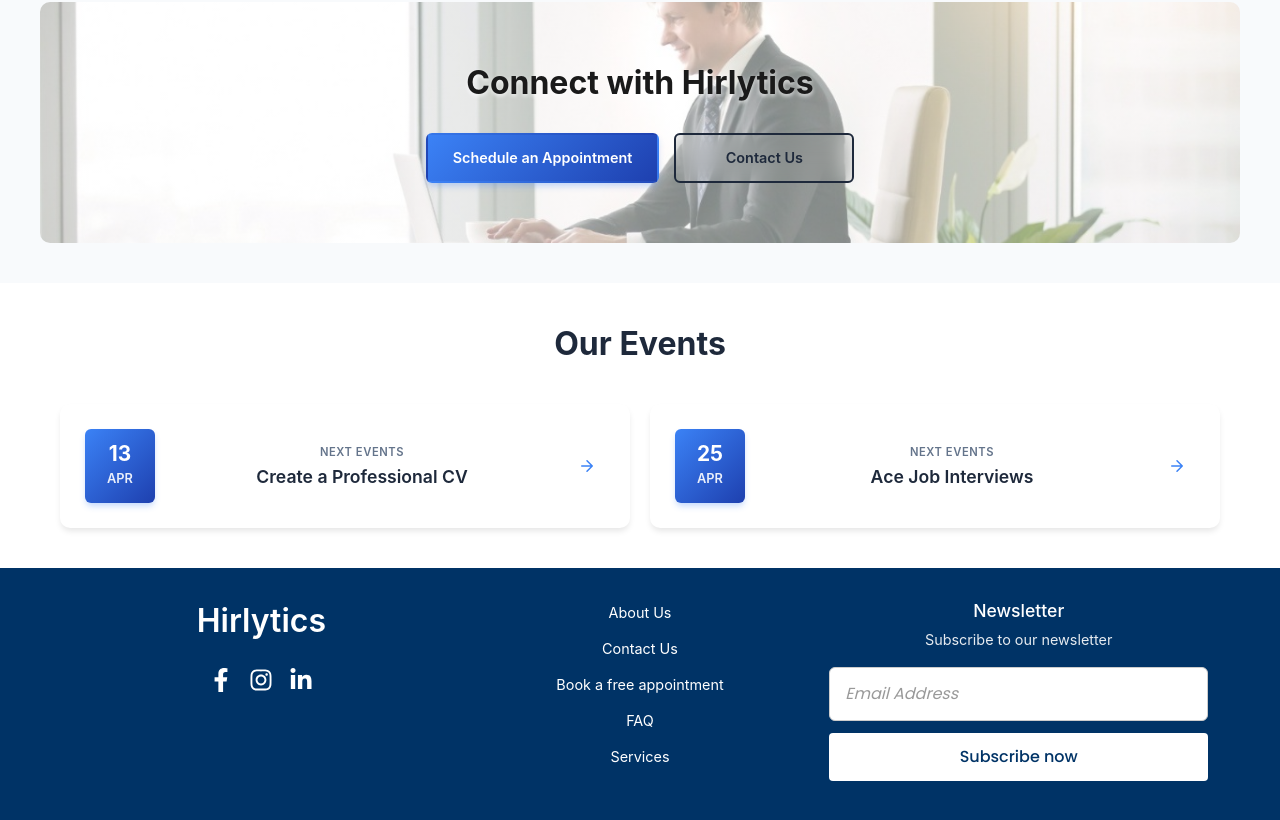
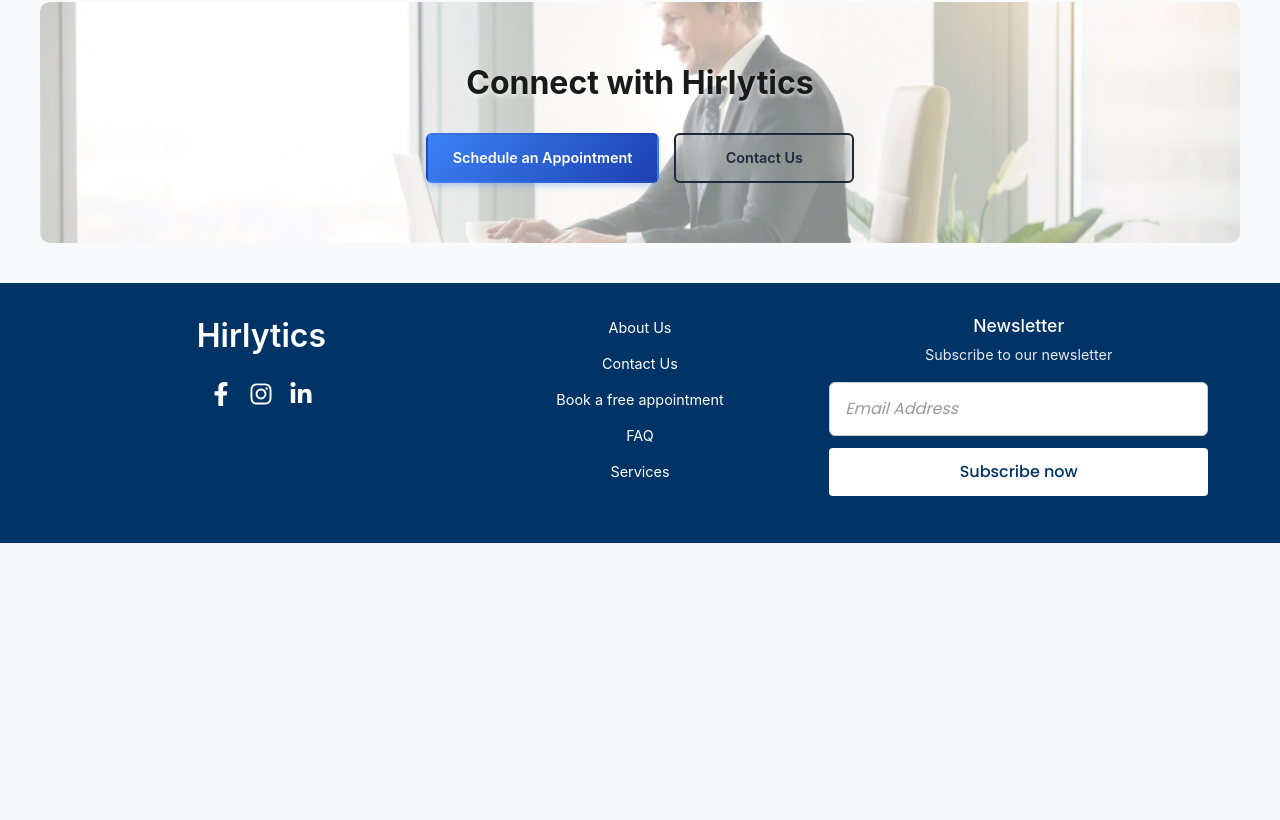
Before and after one commit to haelkh/Hirlytics-final, a React (Vite) app: page /about-us in a window 1280 px wide. Shown: the part 2356-3176 px from the top of the page. After the commit the page ends 2899 px from the top, so only its background shows below. Built offline with nearby package versions, Linux system fonts and the light colour scheme.

Commit message:
Remove events section from About Us component to streamline content and improve focus on key information.

```diff
--- a/src/components/about-us/About_US.tsx
+++ b/src/components/about-us/About_US.tsx
@@ -240,73 +240,6 @@
             </div>
           </div>
         </div>
-
-        <div className={styles.eventsSection}>
-          <div className={styles.eventsContainer}>
-            <h2 className={styles.eventsHeading}>Our Events</h2>
-            <div className={styles.eventsCardContainer}>
-              <div className={styles.eventCard}>
-                <div className={styles.eventDate}>
-                  <span className={styles.eventDay}>13</span>
-                  <span className={styles.eventMonth}>APR</span>
-                </div>
-                <div className={styles.eventDetails}>
-                  <span className={styles.eventLabel}>NEXT EVENTS</span>
-                  <h3 className={styles.eventTitle}>
-                    Create a Professional CV
-                  </h3>
-                </div>
-                <div className={styles.eventArrow}>
-                  <button
-                    className={styles.arrowButton}
-                    aria-label="See event details"
-                  >
-                    <svg
-                      xmlns="http://www.w3.org/2000/svg"
-                      viewBox="0 0 24 24"
-                      fill="none"
-                      stroke="currentColor"
-                      strokeWidth="2"
-                      strokeLinecap="round"
-                      strokeLinejoin="round"
-                    >
-                      <path d="M5 12h14M12 5l7 7-7 7" />
-                    </svg>
-                  </button>
-                </div>
-              </div>
-
-              <div className={styles.eventCard}>
-                <div className={styles.eventDate}>
-                  <span className={styles.eventDay}>25</span>
-                  <span className={styles.eventMonth}>APR</span>
-                </div>
-                <div className={styles.eventDetails}>
-                  <span className={styles.eventLabel}>NEXT EVENTS</span>
-                  <h3 className={styles.eventTitle}>Ace Job Interviews</h3>
-                </div>
-                <div className={styles.eventArrow}>
-                  <button
-                    className={styles.arrowButton}
-                    aria-label="See event details"
-                  >
-                    <svg
-                      xmlns="http://www.w3.org/2000/svg"
-                      viewBox="0 0 24 24"
-                      fill="none"
-                      stroke="currentColor"
-                      strokeWidth="2"
-                      strokeLinecap="round"
-                      strokeLinejoin="round"
-                    >
-                      <path d="M5 12h14M12 5l7 7-7 7" />
-                    </svg>
-                  </button>
-                </div>
-              </div>
-            </div>
-          </div>
-        </div>
       </div>
       <Footer />
     </>
```
